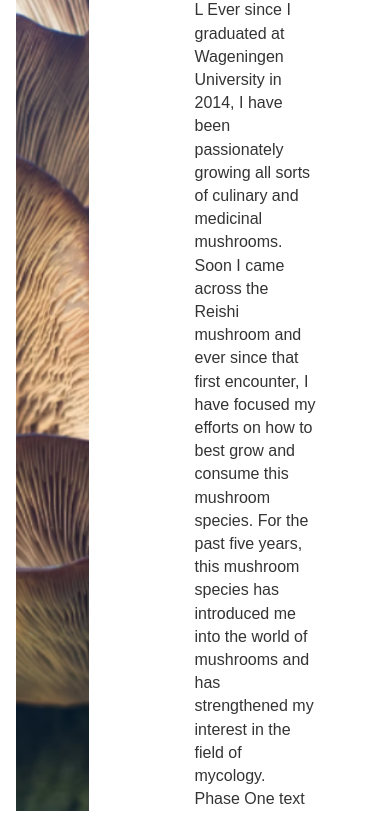
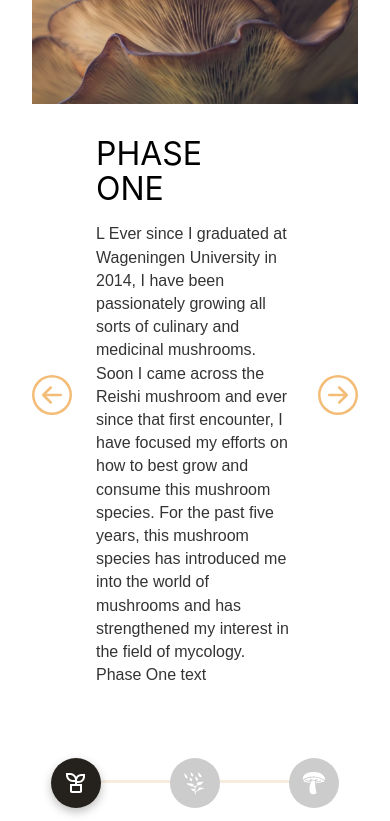
Before and after one commit to RishaanvB/mushroom_fruit, a Gatsby site: page /how-it-grows in a window 390 px wide. Shown: the part 574-1395 px from the top of the page. Built offline with nearby package versions, Linux system fonts and the light colour scheme; Gatsby itself is replaced by a stand-in of ours.

Commit message:
add responsive how it grows and centered footer on small screen

```diff
--- a/src/components/NavBar.jsx
+++ b/src/components/NavBar.jsx
@@ -70,6 +70,7 @@ const StyledMenu = styled(RiMenu3Line)`
   margin-left: auto;
   align-self: center;
   font-size: 2rem;
+  cursor: pointer;
   @media screen and (min-width: 770px) {
     display: none;
   }
@@ -79,6 +80,7 @@ const CloseMenuIcon = styled(MdOutlineClose)`
   margin-left: auto;
   margin-right: 1rem;
   margin-top: 1rem;
+  cursor: pointer;
 `
 const NavBar = () => {
   const [isOpen, setIsOpen] = useState(false)
--- a/src/components/footer.js
+++ b/src/components/footer.js
@@ -17,16 +17,16 @@ const StyledContainer = styled(Container)`
   padding-top: 2.5rem;
   padding-bottom: 2.5rem;
   column-gap: 3rem;
-  @media screen and (max-width:1024px){
-    flex-direction:column;
-    row-gap:2rem;
-    justify-content:space-between;
-    align-items:flex-start;
+  @media screen and (max-width: 1024px) {
+    flex-direction: column;
+    row-gap: 2rem;
+    justify-content: space-between;
+    align-items: center;
   }
 `
 
 const CopyrightContainer = styled(Container)`
-  padding: .5rem 0;
+  padding: 0.5rem 0;
   border-top: 1px solid #f3bb7716;
   color: #ffffff8d;
 `
@@ -39,7 +39,9 @@ const Footer = () => {
         <FooterSocialsContainer />
       </StyledContainer>
       <CopyrightContainer as="footer">
-        <small style={{paddingLeft: '1rem'}}>&copy; 2021 MushroomFruit. All rights reserved. </small>
+        <small style={{ paddingLeft: "1rem" }}>
+          &copy; 2021 MushroomFruit. All rights reserved.{" "}
+        </small>
       </CopyrightContainer>
     </StyledBackgroundFill>
   )
--- a/src/components/howitgrows/HorizontalNonLinearStepper.jsx
+++ b/src/components/howitgrows/HorizontalNonLinearStepper.jsx
@@ -21,6 +21,13 @@ const steps = ["Plant a seed", "Watch it grow", "Enjoy"]
 const StyledBox = styled(Box)`
   width: 100%;
   margin: 2.5rem auto;
+  @media screen and (max-width: 1024px) {
+    order: 1;
+  }
+`
+const StyledContainer = styled.div`
+  display: flex;
+  flex-direction: column;
 `
 
 const StyledStepLabel = styled(StepLabel)`
@@ -104,7 +111,7 @@ export default function HorizontalNonLinearStepper() {
   }
 
   return (
-    <>
+    <StyledContainer>
       <StyledBox>
         <Stepper
           nonLinear
@@ -130,6 +137,6 @@ export default function HorizontalNonLinearStepper() {
         handleNext={handleNext}
         handleBack={handleBack}
       />
-    </>
+    </StyledContainer>
   )
 }
--- a/src/components/howitgrows/InfoSection.jsx
+++ b/src/components/howitgrows/InfoSection.jsx
@@ -2,22 +2,40 @@ import { StaticImage, GatsbyImage, getImage } from "gatsby-plugin-image"
 import React, { useState } from "react"
 import styled from "styled-components"
 import { BsArrowLeftCircle, BsArrowRightCircle } from "react-icons/bs"
+import { Container } from "../../styles/CustomStyles"
+const StyledContainer = styled.section`
+  display: grid;
+  grid-template-columns: 1fr 1fr;
+  place-items: center;
+  grid-column-gap: 2.5rem;
+  margin-bottom: 4rem;
+  @media screen and (max-width: 1024px) {
+    display: flex;
+    margin: 2rem auto;
+    flex-direction: column;
+  }
+`
 
-const StyledContainer = styled.section`
-  display: flex;
-  justify-content: space-between;
-  align-items: stretch;
-  column-gap: 3rem;
-  margin-bottom: 4rem;
-`
 const StyledInfoSection = styled.section`
-  width: 50%;
+  display: grid;
+  grid-template-columns: auto 2fr auto;
+  grid-column-gap: 1.5rem;
+
+  @media screen and (min-width: 1025px) {
+    align-self: start;
+  }
+  @media screen and (max-width: 1024px) {
+    max-width: 663px;
+  }
 `
 const HeaderContainer = styled.div`
   display: flex;
   align-items: center;
   column-gap: 1rem;
   margin-bottom: 1rem;
+  @media screen and (max-width: 1024px) {
+    margin-top: 2rem;
+  }
 `
 const Line = styled.span`
   height: 1.8px;
@@ -36,7 +54,8 @@ const StyledHeader = styled.h1`
 `
 
 const StyledLeftArrow = styled(BsArrowLeftCircle)`
-  font-size: clamp(3rem, 4rem, 5rem);
+  font-size: clamp(2rem, 2.5rem, 3rem);
+  align-self: center;
   cursor: pointer;
   color: #f3bc77;
   transition: all 0.2s ease-in;
@@ -46,7 +65,8 @@ const StyledLeftArrow = styled(BsArrowLeftCircle)`
   }
 `
 const StyledRightArrow = styled(BsArrowRightCircle)`
-  font-size: clamp(3rem, 4rem, 5rem);
+  font-size: clamp(2rem, 2.5rem, 3rem);
+  align-self: center;
   cursor: pointer;
   color: #f3bc77;
   transition: all 0.2s ease-in;
@@ -58,21 +78,21 @@ const StyledRightArrow = styled(BsArrowRightCircle)`
 const InfoSection = ({ number, handleBack, handleNext }) => {
   const imageData = [
     <StaticImage
-      width={680}
-      aspectRatio={1}
+      width={520}
+      aspectRatio={1 / 1}
       src="../../images/placeholder-1.png"
       alt=""
     />,
     <StaticImage
-      width={680}
-      aspectRatio={1}
+      width={520}
+      aspectRatio={1 / 1}
       fit="cover"
       src="../../images/placeholder-2.png"
       alt="placeholder"
     />,
     <StaticImage
-      width={680}
-      aspectRatio={1}
+      width={520}
+      aspectRatio={1 / 1}
       src="../../images/placeholder-3.png"
       alt=""
     />,
@@ -80,27 +100,32 @@ const InfoSection = ({ number, handleBack, handleNext }) => {
   const headers = ["Phase One", "Phase Two", "Phase Three"]
   const paragraphs = ["Phase One text", "Phase Two TEXT", "Phase Three TEXT"]
   return (
+    <Container>
       <StyledContainer>
         {imageData[number]}
+        <StyledInfoSection>
           <StyledLeftArrow onClick={handleBack}>Back</StyledLeftArrow>
-      <StyledInfoSection>
+          <div>
             <HeaderContainer>
               <StyledHeader>{headers[number]}</StyledHeader>
               <Line></Line>
             </HeaderContainer>
-        <p>
-          L Ever since I graduated at Wageningen University in 2014, I have been
-          passionately growing all sorts of culinary and medicinal mushrooms.
-          Soon I came across the Reishi mushroom and ever since that first
-          encounter, I have focused my efforts on how to best grow and consume
-          this mushroom species. For the past five years, this mushroom species
-          has introduced me into the world of mushrooms and has strengthened my
-          interest in the field of mycology.
+            <p style={{ maxWidth: "60ch" }}>
+              L Ever since I graduated at Wageningen University in 2014, I have
+              been passionately growing all sorts of culinary and medicinal
+              mushrooms. Soon I came across the Reishi mushroom and ever since
+              that first encounter, I have focused my efforts on how to best
+              grow and consume this mushroom species. For the past five years,
+              this mushroom species has introduced me into the world of
+              mushrooms and has strengthened my interest in the field of
+              mycology.
             </p>
             <p>{paragraphs[number]}</p>
+          </div>
+          <StyledRightArrow onClick={handleNext}>Next</StyledRightArrow>
         </StyledInfoSection>
-      <StyledRightArrow onClick={handleNext}>Next</StyledRightArrow>
       </StyledContainer>
+    </Container>
   )
 }
 
```
Also changed, not shown: src/components/howitgrows/DynamicImage.jsx (deleted, +0 -19 lines). Lines whose indentation alone changed are shown as unchanged.
